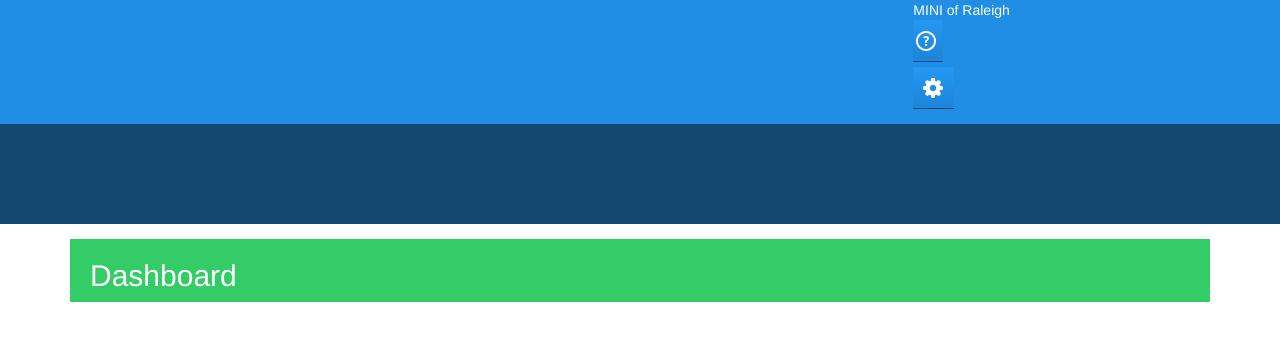
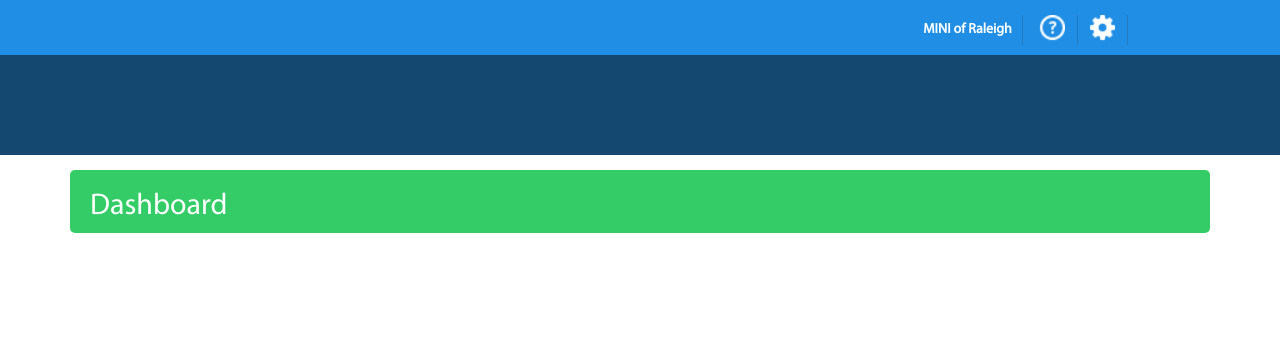
Before and after one commit to victorcui96/educational-slider, a website: page index.html in a window 1280 px wide. Drawn offline with nearby package versions, Linux system fonts and the light colour scheme; files whose address does not match are found by name.

Commit message:
finish top blue navbar on desktop

```diff
--- a/index.html
+++ b/index.html
@@ -37,8 +37,8 @@
   					<div class="col-md-offset-8 col-md-4">
   						<ul>
   							<li class="top-header__blue-strip__text"> MINI of Raleigh</li>
-  							<li> <i class="sprite sprite-question-mark-blue"></i></li>
-  							<li> <i class="sprite sprite-settings-gear-blue"></i></li>
+  							<li class="top-header__blue-strip__icon"> <img src="images/menu-white.png" class="sprite sprite-question-mark-blue"></i></li>
+  							<li class="top-header__blue-strip__icon hidden-border"> <img src="images/settings-white.png" class="sprite sprite-settings-gear-blue "></i></li>
   						</ul>
 
   					</div>
--- a/sass/style.scss
+++ b/sass/style.scss
@@ -1,38 +1,46 @@
 /* Color Variables */
 $top-header-blue: #208ee5;
+$thin-blue-border: #267bbf;
 $top-header-dark-blue: #154871;
 $light-green: #33cc66;
 
 /* SASS for sprites */
-.sprite {
-    background-image: url(../images/spritesheet.png);
-    background-repeat: no-repeat;
-    display: block;
+// .sprite {
+//     background-image: url(../images/spritesheet.png);
+//     background-repeat: no-repeat;
+//     display: block;
+// }
+
+// .sprite-gas-tank-green {
+//     width: 56px;
+//     height: 51px;
+//     background-position: -5px -5px;
+// }
+
+// .sprite-people-green {
+//     width: 65px;
+//     height: 44px;
+//     background-position: -71px -5px;
+// }
+
+// .sprite-question-mark-blue {
+//     width: 30px;
+//     height: 42px;
+//     background-position: -146px -5px;
+// }
+
+// .sprite-settings-gear-blue {
+//     width: 41px;
+//     height: 42px;
+//     background-position: -71px -59px;
+// }
+
+/* Important Fonts using CSS3 embed method */
+@font-face {
+	font-family: myriad;
+	src: url('fonts/myriad-pro.ttf');
 }
 
-.sprite-gas-tank-green {
-    width: 56px;
-    height: 51px;
-    background-position: -5px -5px;
-}
-
-.sprite-people-green {
-    width: 65px;
-    height: 44px;
-    background-position: -71px -5px;
-}
-
-.sprite-question-mark-blue {
-    width: 30px;
-    height: 42px;
-    background-position: -146px -5px;
-}
-
-.sprite-settings-gear-blue {
-    width: 41px;
-    height: 42px;
-    background-position: -71px -59px;
-}
 /* To deal with a CSS feature in which parents whose children are all floated have zero height. A.K.A the "clearfix" hack */
 .clearfix:after {
 	visibility: hidden;
@@ -45,6 +53,11 @@ $light-green: #33cc66;
 * html .clearfix             { zoom: 1; } /* IE6 */
 *:first-child+html .clearfix { zoom: 1; } /* IE7 */
 
+/* Default Styling */
+body {
+	font-family: myriad;
+}
+
 /* Header */
 #top-header {
 	.container-fluid {
@@ -53,9 +66,16 @@ $light-green: #33cc66;
 	color: #fff;
 	width: 100%;
 	ul {
-		display: inline-block;
+		display: inline-flex;
+		align-items: center;
+		padding-top: 15px;
+		padding-bottom: 10px;
+		margin-top: 0;
+		margin-bottom: 0;
 		li {
+			border-right: 1px solid $thin-blue-border;
 			list-style-type: none;
+			padding: 0 10px;
 		}
 	}
 	.sprite {
@@ -63,6 +83,18 @@ $light-green: #33cc66;
 	}
 	.top-header__blue-strip {
 		background-color: $top-header-blue;
+		&__text {
+			font-weight: bold;
+			height: 30px;
+			padding-top: 5px;
+		}
+		&__icon {
+			padding-left: 12px;
+			padding-right: 12px;
+			img {
+				height: 30px;
+			}
+		}
 
 	}
 	.top-header__icon-container {
@@ -76,6 +108,7 @@ $light-green: #33cc66;
 
 	.dashboard-bar {
 		background-color: $light-green;
+		border-radius: 5px;
 		color: #fff;
 		h2 {
 			float: left;
```
Also changed, not shown: css/style.min.css, fonts/myriad-pro.ttf (added), images/menu-white.png (added), images/settings-white.png (added).
